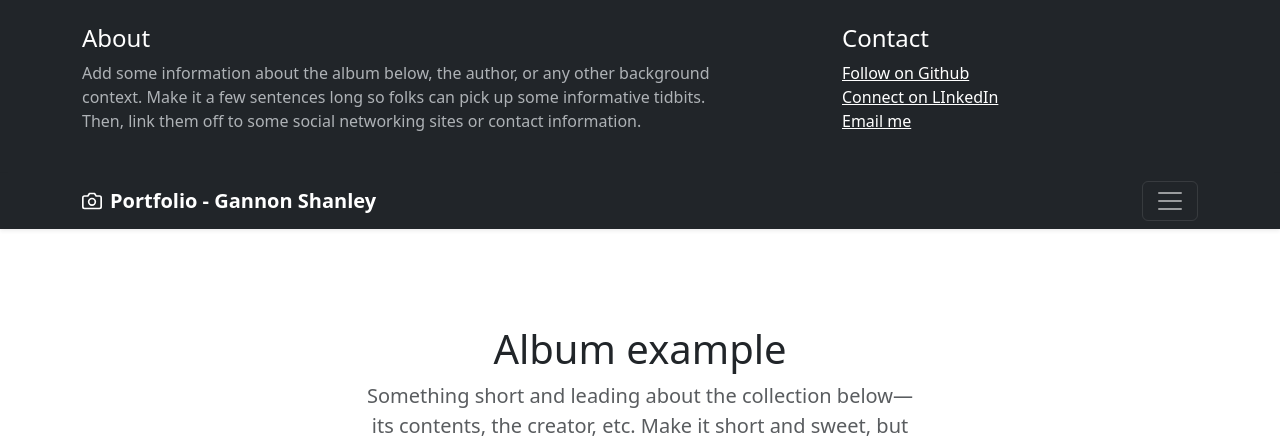
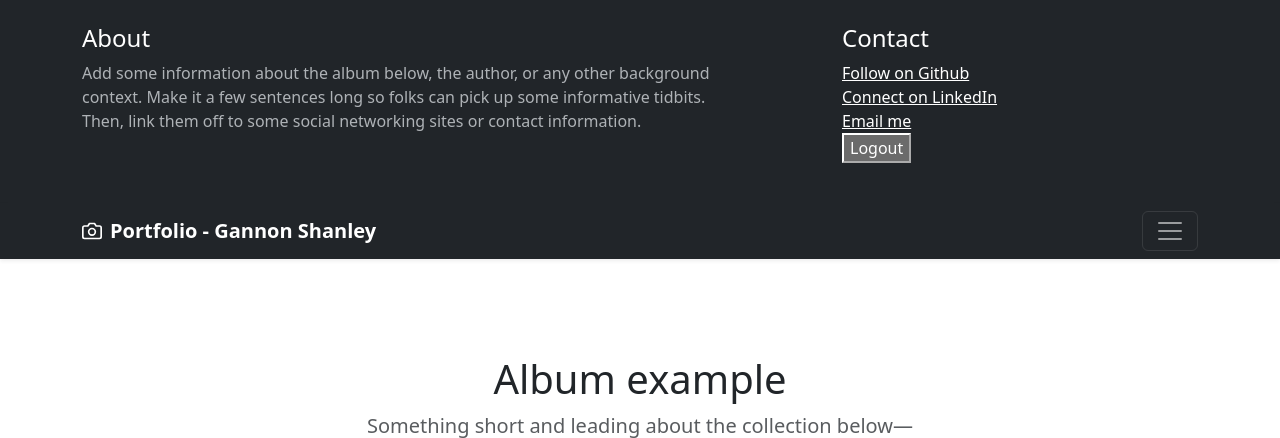
Before and after one commit to SkyfuryX/portfolio, a Django app: page / in a window 1280 px wide, after a click that opens the changed part. Shown: the top 438 px of the page. Run offline with Django 5.2, Linux system fonts and the light colour scheme; the visitor is signed in with stand-in values (Sample User, id 1); data that the repository does not hold is empty; parts of the project's set-up code (start-up, migrations or seed data) failed here and were passed over; some libraries are stand-ins or nearby versions.

Commit message:
logout page added when logged into admin panel

```diff
--- a/portfolio/templates/base.html
+++ b/portfolio/templates/base.html
@@ -209,8 +209,14 @@
               <h4>Contact</h4>
               <ul class="list-unstyled">
                 <li><a href="https://github.com/SkyfuryX" class="text-white">Follow on Github</a></li>
-                <li><a href="https://www.linkedin.com/in/gannon-shanley/" class="text-white">Connect on LInkedIn</a></li>
-                <li><a href="#" class="text-white">Email me</a></li>
+                <li><a href="https://www.linkedin.com/in/gannon-shanley/" class="text-white">Connect on LinkedIn</a></li>
+                <li><a href="mailto:gannonshanley@gmail.com" class="text-white">Email me</a></li>
+                {% if user.is_authenticated %}
+                </li><form method='post' action="{% url 'logout' %}">
+                  {% csrf_token %}
+                  <button type="submit" class="text-button">Logout</button>
+                </form></li>
+                {%endif%}
               </ul>
             </div>
           </div>
--- a/projects/urls.py
+++ b/projects/urls.py
@@ -16,13 +16,13 @@ Including another URLconf
 """
 
 from django.urls import path
-from projects.views import HomePage, ProjectDetail, ProjectEdit, ProjectNew, ImageNew
+from projects.views import HomePage, ProjectDetail, ProjectEdit, ProjectNew, ImageNew, Logout
 
 urlpatterns = [
     path('', HomePage.as_view(),name= "home"),
     path('<slug>/', ProjectDetail.as_view(), name = 'detail'),
     path('<slug>/edit', ProjectEdit.as_view(), name="edit"),
     path('new', ProjectNew.as_view(), name="newproj"),
-    path('new', ImageNew.as_view(), name="newimage")
-    #path('logout', Logout.as_view(), name="logout")
+    path('new', ImageNew.as_view(), name="newimage"),
+    path('logout', Logout.as_view(), name="logout"),
 ]
--- a/projects/views.py
+++ b/projects/views.py
@@ -1,5 +1,6 @@
 from django.shortcuts import render
 from django.views.generic import ListView, DetailView, CreateView, UpdateView
+from django.contrib.auth.views import LogoutView
 from django.contrib.auth.mixins import LoginRequiredMixin
 from .models import Project, ProjectImage
 from datetime import date
@@ -41,3 +42,7 @@ class ImageNew(LoginRequiredMixin, CreateView):
     fields = ["title", "cover_image", "thumbnail"]
     template_name = "edit.html"
     success_url = '/'
+
+class Logout(LogoutView):
+    template_name = 'logout.html'
+    next_page = 'home'
```
Also changed, not shown: projects/templates/logout.html (added, +12 -0 lines), static/templates/home.html (deleted, +0 -8 lines), 1 other file.
